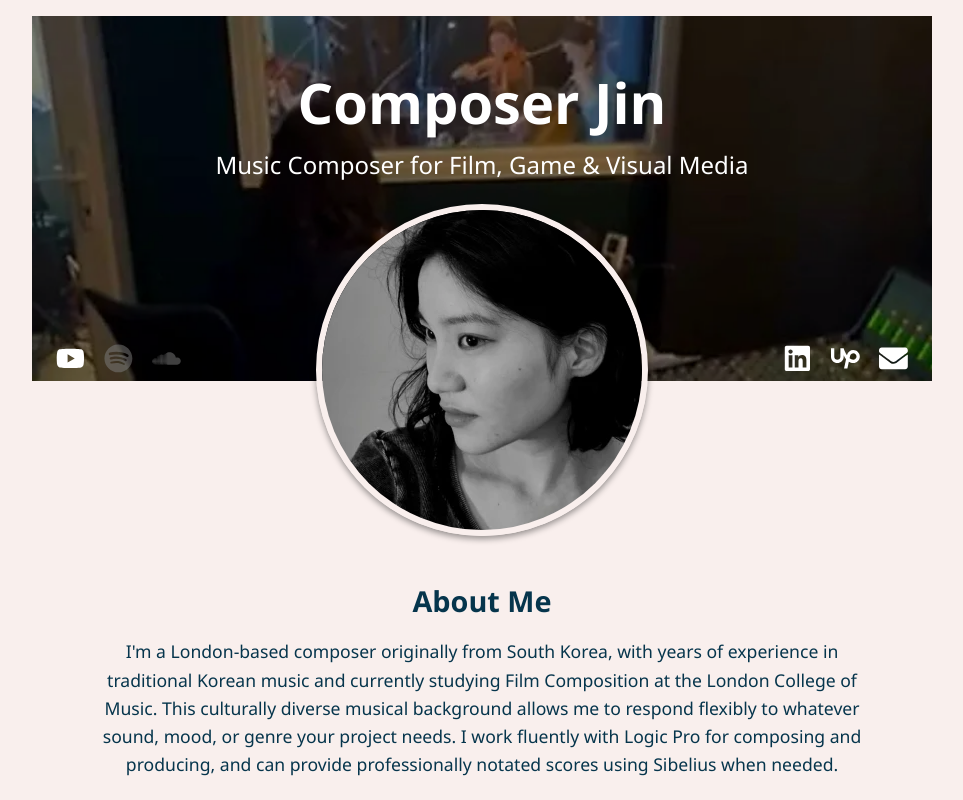
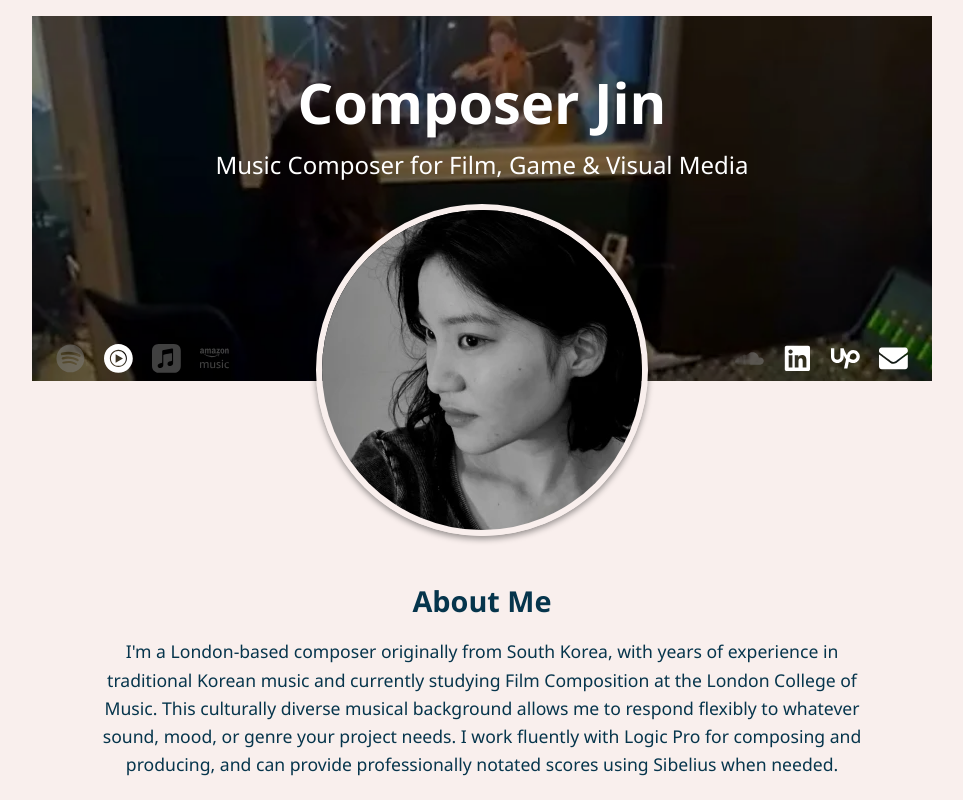
Before and after one commit to composerjin/composerjin.github.io, a React (Create React App) app: page / in a window 1280 px wide. Shown: the top 800 px of the page, without its empty margins (158-1121 px from the left). Built offline with nearby package versions, Linux system fonts and the light colour scheme.

Commit message:
amazon music logo

```diff
--- a/src/components/Socials.css
+++ b/src/components/Socials.css
@@ -54,9 +54,13 @@
   color: gray;
 }
 
-@media (max-width: 700px) {
+@media (max-width: 800px) {
   .header-socials {
     display: none;
+  }
+
+  .hide-mobile-social {
+    display: none !important;
   }
 
   .mobile-socials-wrapper {
@@ -66,7 +70,7 @@
   .socials {
     justify-content: center;
     flex-wrap: wrap;
-    gap: 1.5rem;
+    /* gap: 1.5rem; */
     padding: 0 1rem;
     font-size: 2rem;
   }
--- a/src/components/Socials.js
+++ b/src/components/Socials.js
@@ -11,21 +11,33 @@ import {
 } from 'react-icons/fa';
 
 import {
-  SiUpwork
+  SiUpwork,
+  SiApplemusic,
+  SiAmazonmusic,
+  SiYoutubemusic
 } from 'react-icons/si';
 
 const socialLinks = [
-  {
-    icon: <FaYoutube />,
-    href: 'https://www.youtube.com/@composer-jin',
-    enabled: true,
-  },
   {
     icon: <FaSpotify />,
     enabled: false,
   },
   {
-    icon: <FaSoundcloud />,
+    icon: <SiYoutubemusic />,
+    href: 'https://www.youtube.com/@composer-jin',
+    enabled: true,
+  },
+
+  {
+    icon: <SiApplemusic />,
+    enabled: false,
+  },
+  {
+    icon: <SiAmazonmusic/>,
+    enabled: false,
+  },
+  {
+    icon: <FaSoundcloud className='hide-mobile-social'/>,
     enabled: false,
   },
   {
@@ -46,8 +58,8 @@ const socialLinks = [
 ];
 
 const Socials = () => {
-  const leftIcons = socialLinks.slice(0, 3);
-  const rightIcons = socialLinks.slice(3);
+  const leftIcons = socialLinks.slice(0, 4);
+  const rightIcons = socialLinks.slice(4);
 
   const renderIcons = (group) =>
     group.map(({ icon, href, enabled }, index) =>
```
